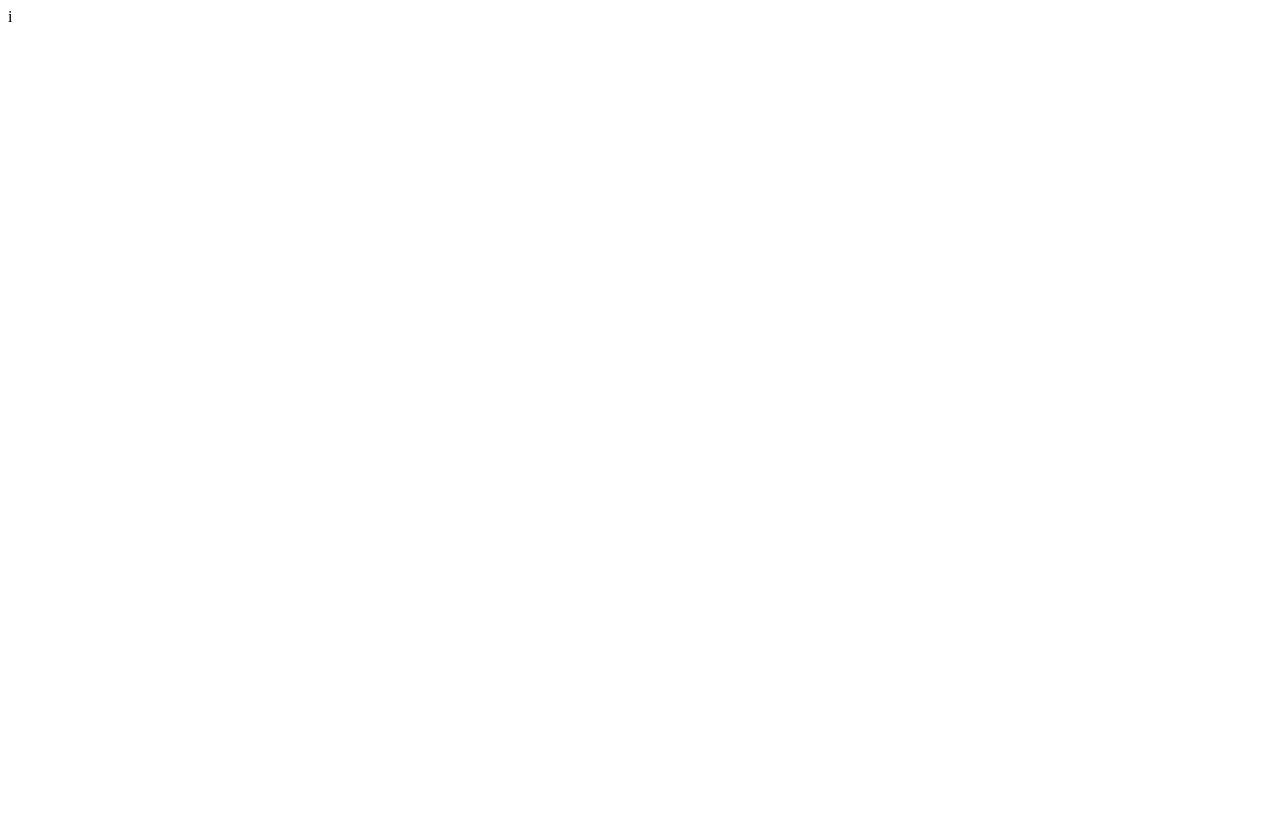
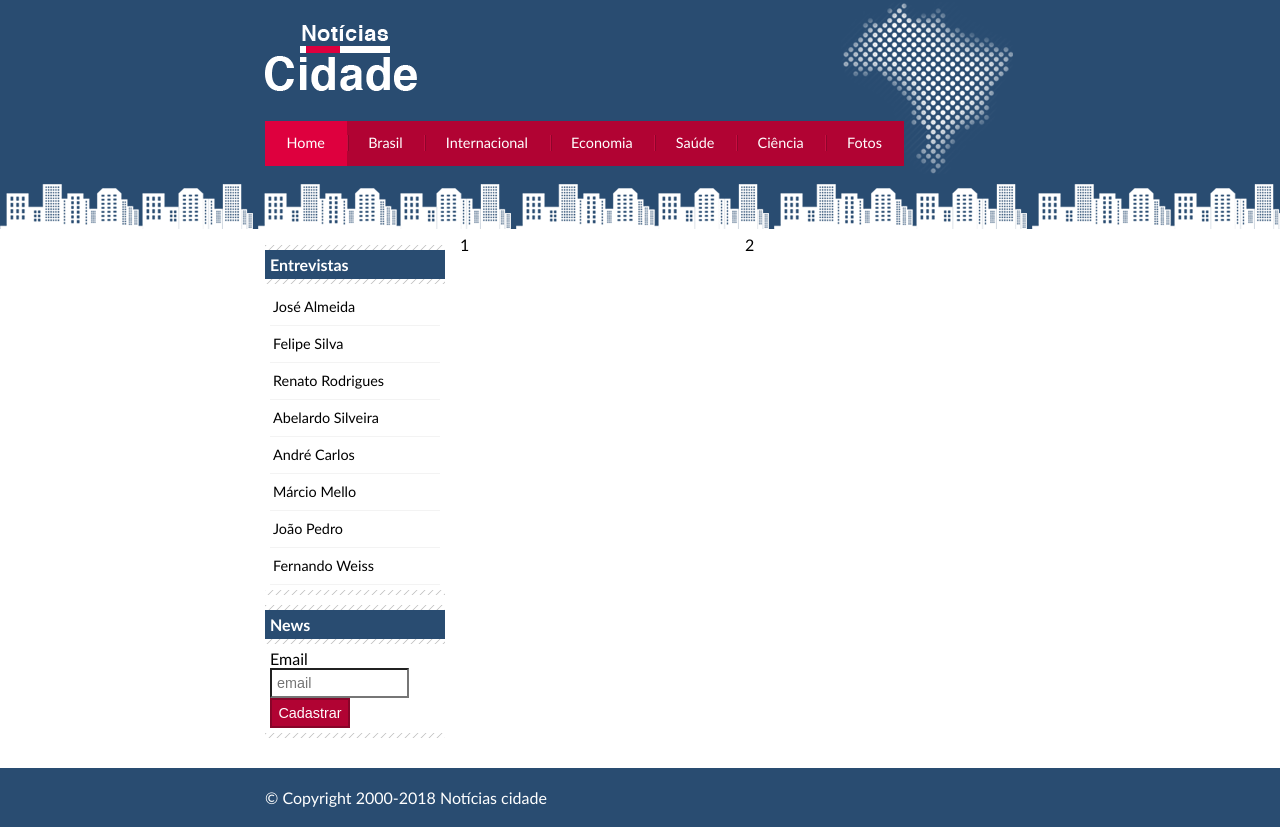
Before and after one commit to rodolfo12381/Projeto04---Site-de-noticias, a plain HTML site: page index.html in a window 1280 px wide. Before the commit the page ends 800 px from the top, so only its background shows below. Drawn offline with Linux system fonts and the light colour scheme.

Commit message:
Projeto site de notícias

```diff
--- a/estilos/estilos.css
+++ b/estilos/estilos.css
@@ -0,0 +1,143 @@
+* {
+    margin: 0;
+    padding: 0;
+}
+
+body {
+    font-family: "Trebuchet MS", Helvetica, sans-serif;
+    background: #fff url(../imagens/fundo.png) repeat-x;
+}
+#container{
+    width: 750px;
+    margin: 0 auto;
+}
+#topo{
+    height: 150px;
+    padding-top: 25px;
+    background: url(../imagens/detalhe-topo.png) no-repeat right top;
+}
+.logo {
+    width:  152px;
+    height: 66px;
+    background: url(../imagens/logo.png) no-repeat center;
+    text-indent: -3000px;
+}
+ul {
+    margin: 0;
+    padding: 0;
+    list-style: none;
+}
+#topo ul {
+    margin-top: 30px;
+    background: #b10333;
+    float: left;
+}
+#topo ul li{
+    float: left;
+}
+#topo ul a{
+    font-size:  0.9em;
+    display: block;
+    padding: 0.5em 1.5em;
+    line-height: 2.1em;
+    text-decoration: none;
+    color: #fff;
+    background: url(../imagens/divisor.png) no-repeat left center;
+}
+#topo ul .primeiro a{
+    background: none;
+}
+#topo ul a:hover {
+    color: #69001d;
+}
+#lateral ul a {
+    font-size: 0.9em;
+    padding: 3px;
+    display: block;
+    line-height: 30px;
+    color: #000;
+    text-decoration: none;
+    border-bottom: 1px solid #f3f3f3;
+}
+#lateral ul a:hover {
+    color: #a1a1a1;
+    background: #f9f9f9 url(../imagens/marcador.png) no-repeat left center;
+    padding-left: 20px;
+}
+
+body.home #navegacao a#home,
+body.brasil #navegacao a#brasil,
+body.internacional #navegacao a#internacional,
+body.fotos #navegacao a#fotos {
+    color: #fff;
+    background: #de003e;
+    cursor: text;
+}
+#conteudo {
+    margin-top: 60px;
+    background: #f5f5f5;
+}
+#primario {
+    width: 270px;
+    float: left;
+    margin: 0 0 20px 195px;
+}
+#duas-colunas #primario {
+    width: 550px;
+}
+#uma-coluna #primario {
+    width: 750px;
+    margin: 0 0 20px 0;
+
+}
+#secundario {
+    width: 270px;
+    float: left;
+    margin: 0 0 20px 15px;
+}
+#lateral {
+    width: 180px;
+    float: left;
+    margin: 0 0 20px -750px;
+}
+#container-rodape {
+    background: #294c71;
+    padding: 20px;
+}
+#rodape {
+    width: 750px;
+    margin: 0 auto;
+    color: #fff;
+}
+.caixa {
+    margin: 10px 0;
+    padding: 5px 0 5px 0;
+    background: #f3f3f3 url(../imagens/fundo-caixa.png);
+}
+h2 {
+    font-size: 1em;
+    background: #294c71;
+    color: #fff;
+    padding: 5px;
+}
+.caixa-conteudo {
+    background: #fff;
+    padding: 5px;
+    margin-top: 5px;
+}
+label {
+    display: block;
+    cursor: pointer;
+}
+input {
+    padding: 5px;
+    width: 125px;
+    font-size:  0.9em;
+    background-color: #fff;
+}
+input.submit {
+    width: 80px;
+    color: #fff;
+    background-color: #b10333;
+    border: 2px solid #870529;
+}
--- a/index.html
+++ b/index.html
@@ -4,9 +4,111 @@
     <meta charset="UTF-8">
     <meta http-equiv="X-UA-Compatible" content="IE=edge">
     <meta name="viewport" content="width=device-width, initial-scale=1.0">
-    <title>Document</title>
+    <title>Site Portal de notícias</title>
+    <link rel="stylesheet" href="estilos/estilos.css">
 </head>
-<body>
-    i
+<body id="tres-colunas" class="home">
+
+
+    <!--Início Container-->
+    <div id="container">
+
+        <!--Início Topo-->
+        <div id="topo">
+            <h1 class="logo">Notícias Cidade</h1>
+            <ul id="navegacao">
+                <li class="primeiro">
+                    <a id="home" href="index.html">Home</a>
+                </li>
+                <li>
+                    <a id="brasil" href="brasil.html">Brasil</a>
+                </li>
+                <li>
+                    <a id="internacional href="internacional.html">Internacional</a>
+                </li>
+                <li>
+                    <a id="economia" href="economia.html">Economia</a>
+                </li>
+                <li>
+                    <a id="saude" href="saude.html">Saúde</a>
+                </li>
+                <li>
+                    <a id="ciencia" href="ciencia.html">Ciência</a>
+                </li>
+                <li>
+                    <a id="fotos" href="fotos.html">Fotos</a>
+                </li>
+            </ul>
+        </div>
+        <!--Fim Topo-->
+
+
+        <!--Início Conteudo-->
+        <div id="conteudo">
+            <div id="primario">
+                1
+            </div>
+            <div id="secundario">
+                2
+            </div>
+            <!--Início Lateral-->
+            <div id="lateral">
+                <div class="caixa">
+                    <h2>Entrevistas</h2>
+                    <div class="caixa-conteudo">
+                        <ul>
+                            <li>
+                                <a href="">José Almeida</a>
+                            </li>
+                            <li>
+                                <a href="">Felipe Silva</a>
+                            </li>
+                            <li>
+                                <a href="">Renato Rodrigues</a>
+                            </li>
+                            <li>
+                                <a href="">Abelardo Silveira</a>
+                            </li>
+                            <li>
+                                <a href="">André Carlos</a>
+                            </li>
+                            <li>
+                                <a href="">Márcio Mello</a>
+                            </li>
+                            <li>
+                                <a href="">João Pedro</a>
+                            </li>
+                            <li>
+                                <a href="">Fernando Weiss</a>
+                            </li>
+                        </ul>
+                    </div>
+                </div>
+                <div class="caixa">
+                    <h2>News</h2>
+                    <div class="caixa-conteudo">
+                        <form>
+                            <div>
+                                <label for="email">Email</label>
+                                <input type="text" name="email" placeholder="email" id="email">
+                            </div>
+                            <div>
+                                <input class="submit" type="submit" value="Cadastrar">
+                            </div>
+                        </form>
+                    </div>
+                </div>
+            </div>
+            <!--Fim Lateral-->
+        </div>
+        <!--Fim Conteudo-->
+    </div>
+    <!--Fim Container-->
+    <div id="container-rodape" style="clear: both;">
+        <div id="rodape">
+            &copy; Copyright 2000-2018 Notícias cidade
+        </div>
+    </div>
+
 </body>
 </html>
```
Also changed, not shown: imagens/cidade.jpg (added), imagens/detalhe-topo.png (added), imagens/divisor.png (added), imagens/doutor.jpg (added), imagens/fundo-caixa.png (added), imagens/fundo.png (added), imagens/logo.png (added), imagens/marcador.png (added), imagens/mundo.jpg (added), imagens/taxi.jpg (added), imagens/tecnologia.jpg (added).
